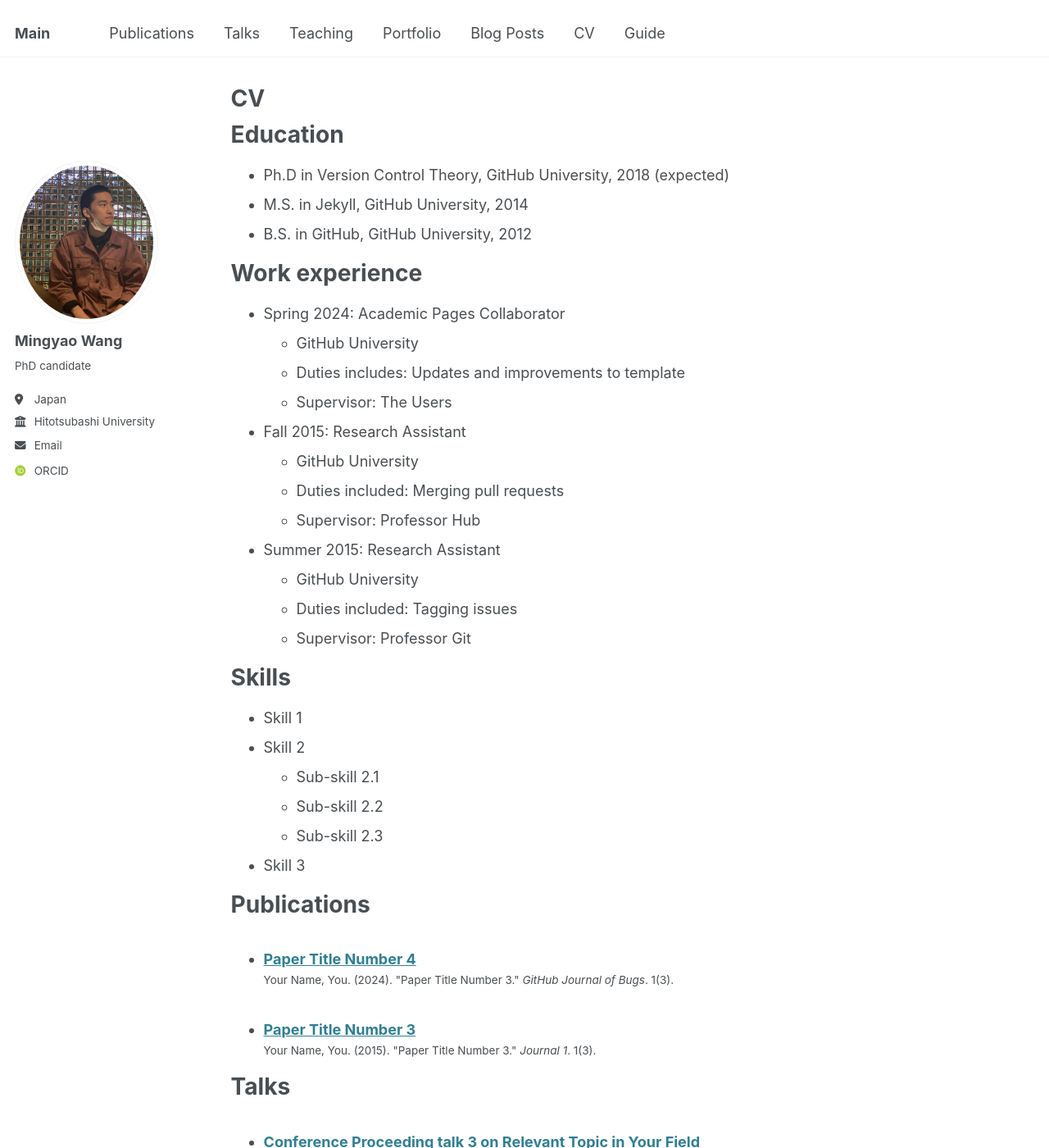
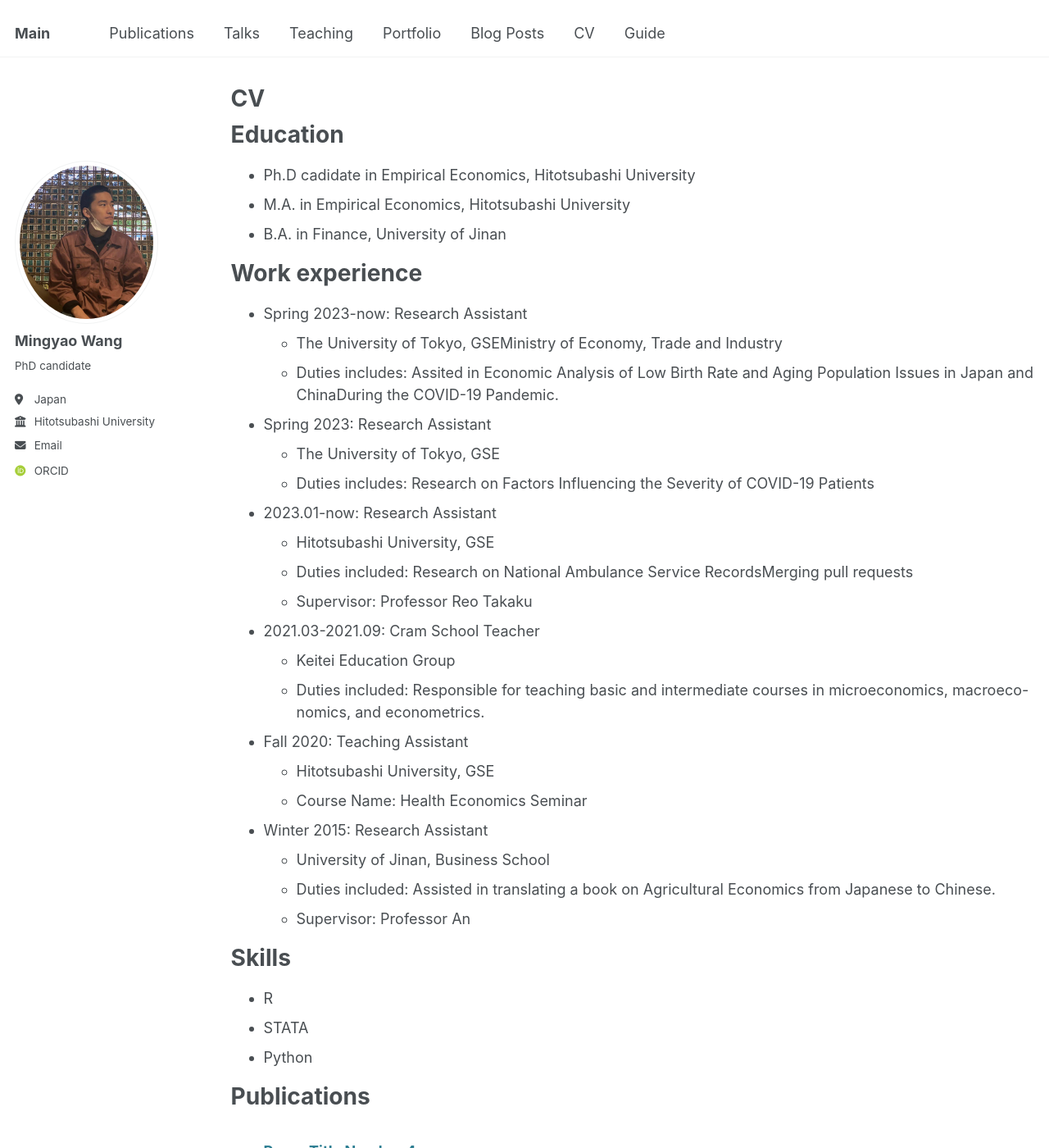
Before and after one commit to Mingyao-Wang/aboutme, a Jekyll site: the page built from _pages/cv.md, in a window 1280 px wide and 1400 px high. Shown: the whole window at 82% size. Built offline with Jekyll 4.4.1, drawn with Linux system fonts in a browser that asks for light colours; some web fonts are replaced; a file with an impossible date is left out; some of the changed text lies outside the part shown.

Commit message:
Update cv.md

```diff
--- a/_pages/cv.md
+++ b/_pages/cv.md
@@ -11,35 +11,45 @@ redirect_from:
 
 Education
 ======
-* Ph.D in Version Control Theory, GitHub University, 2018 (expected)
-* M.S. in Jekyll, GitHub University, 2014
-* B.S. in GitHub, GitHub University, 2012
+* Ph.D cadidate in Empirical Economics, Hitotsubashi University
+* M.A. in Empirical Economics, Hitotsubashi University
+* B.A. in Finance, University of Jinan
 
 Work experience
 ======
-* Spring 2024: Academic Pages Collaborator
-  * GitHub University
-  * Duties includes: Updates and improvements to template
-  * Supervisor: The Users
+* Spring 2023-now: Research Assistant
+  * The University of Tokyo, GSEMinistry of Economy, Trade and Industry
+  * Duties includes: Assited in Economic Analysis of Low Birth Rate and Aging Population Issues in Japan and ChinaDuring the COVID-19 Pandemic.
 
-* Fall 2015: Research Assistant
-  * GitHub University
-  * Duties included: Merging pull requests
-  * Supervisor: Professor Hub
+* Spring 2023: Research Assistant
+  * The University of Tokyo, GSE
+  * Duties includes: Research on Factors Influencing the Severity of COVID-19 Patients
 
-* Summer 2015: Research Assistant
-  * GitHub University
-  * Duties included: Tagging issues
-  * Supervisor: Professor Git
+
+* 2023.01-now: Research Assistant
+  * Hitotsubashi University, GSE
+  * Duties included: Research on National Ambulance Service RecordsMerging pull requests
+  * Supervisor: Professor Reo Takaku
+
+* 2021.03-2021.09: Cram School Teacher
+  * Keitei Education Group
+  * Duties included: Responsible for teaching basic and intermediate courses in microeconomics, macroeco-nomics, and econometrics.
+
+* Fall 2020: Teaching Assistant
+  * Hitotsubashi University, GSE
+  * Course Name: Health Economics Seminar
+
+* Winter 2015: Research Assistant
+  * University of Jinan, Business School
+  * Duties included: Assisted in translating a book on Agricultural Economics from Japanese to Chinese.
+  * Supervisor: Professor An
+
 
 Skills
 ======
-* Skill 1
-* Skill 2
-  * Sub-skill 2.1
-  * Sub-skill 2.2
-  * Sub-skill 2.3
-* Skill 3
+* R
+* STATA
+* Python
 
 Publications
 ======
```
Also changed, not shown: other parts of _pages/cv.md (+0 -4 lines).
